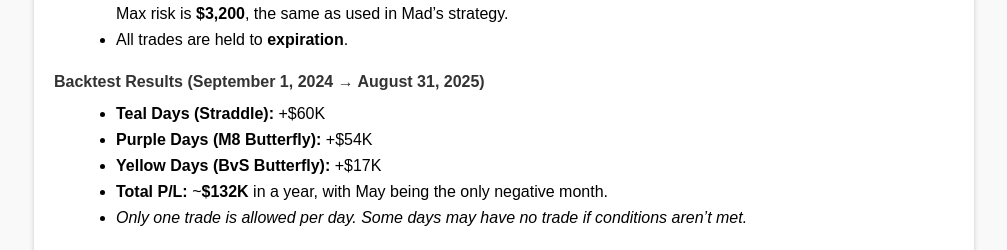
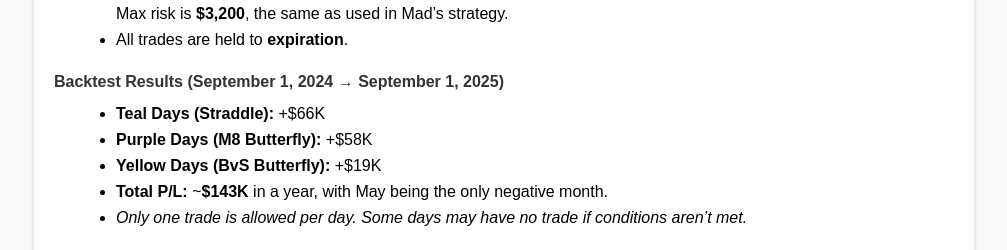
Before and after one commit to rava8989/vix-daily11, a plain HTML site: page index.html in a window 1280 px wide. Shown: the part 2044-2294 px from the top of the page, without its empty margins (261-1268 px from the left). Drawn offline with Linux system fonts and the light colour scheme.

Commit message:
Update index.html

```diff
--- a/index.html
+++ b/index.html
@@ -236,12 +236,12 @@ flowchart TD
       <li>All trades are held to <strong>expiration</strong>.</li>
     </ul>
 
-    <h3>Backtest Results (September 1, 2024 → August 31, 2025)</h3>
+    <h3>Backtest Results (September 1, 2024 → September 1, 2025)</h3>
     <ul>
-      <li><strong>Teal Days (Straddle):</strong> +$60K</li>
-      <li><strong>Purple Days (M8 Butterfly):</strong> +$54K</li>
-      <li><strong>Yellow Days (BvS Butterfly):</strong> +$17K</li>
-      <li><strong>Total P/L:</strong> ~<strong>$132K</strong> in a year, with May being the only negative month.</li>
+      <li><strong>Teal Days (Straddle):</strong> +$66K</li>
+      <li><strong>Purple Days (M8 Butterfly):</strong> +$58K</li>
+      <li><strong>Yellow Days (BvS Butterfly):</strong> +$19K</li>
+      <li><strong>Total P/L:</strong> ~<strong>$143K</strong> in a year, with May being the only negative month.</li>
       <li><em>Only one trade is allowed per day. Some days may have no trade if conditions aren’t met.</em></li>
     </ul>
 
```
